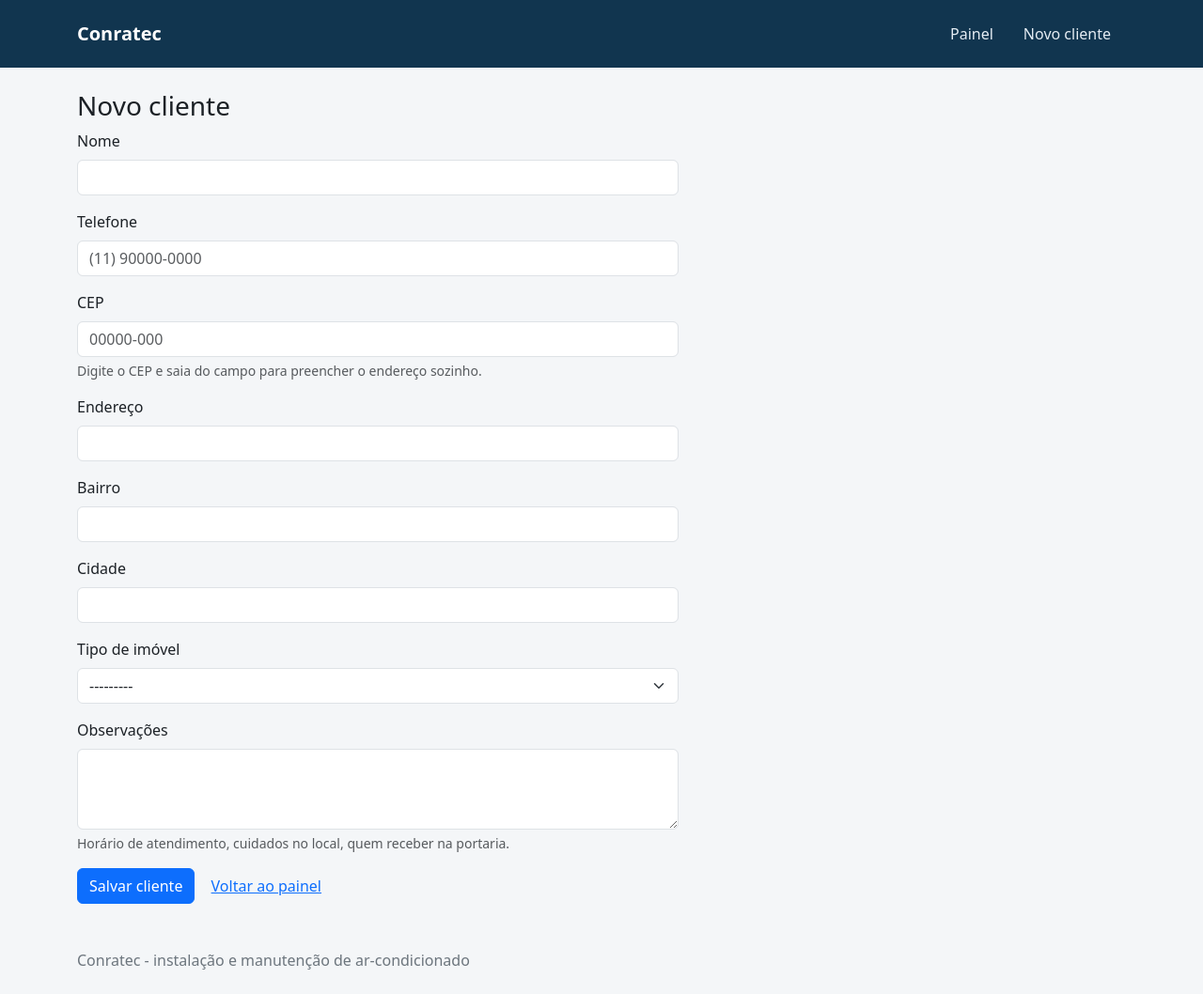
After one commit to ThiagoLopes-Cloud/PI2SEM-conratec-gestao, a Django app: page /clientes/novo/ in a window 1280 px wide. The commit adds this page. Shown: the whole page at 94% size. Run offline with Django 5.2, Linux system fonts and the light colour scheme.

Commit message:
feat: cadastro de cliente com busca de CEP

```diff
--- /dev/null
+++ b/atendimentos/forms.py
@@ -0,0 +1,40 @@
+from django import forms
+
+from .models import Cliente
+
+
+class ClienteForm(forms.ModelForm):
+    class Meta:
+        model = Cliente
+        fields = [
+            "nome",
+            "telefone",
+            "cep",
+            "endereco",
+            "bairro",
+            "cidade",
+            "tipo",
+            "observacoes",
+        ]
+        widgets = {
+            "nome": forms.TextInput(attrs={"class": "form-control"}),
+            "telefone": forms.TextInput(
+                attrs={"class": "form-control", "placeholder": "(11) 90000-0000"}
+            ),
+            "cep": forms.TextInput(
+                attrs={
+                    "class": "form-control",
+                    "placeholder": "00000-000",
+                    "inputmode": "numeric",
+                }
+            ),
+            "endereco": forms.TextInput(attrs={"class": "form-control"}),
+            "bairro": forms.TextInput(attrs={"class": "form-control"}),
+            "cidade": forms.TextInput(attrs={"class": "form-control"}),
+            "tipo": forms.Select(attrs={"class": "form-select"}),
+            "observacoes": forms.Textarea(attrs={"class": "form-control", "rows": 3}),
+        }
+        help_texts = {
+            "cep": "Digite o CEP e saia do campo para preencher o endereço sozinho.",
+            "observacoes": "Horário de atendimento, cuidados no local, quem receber na portaria.",
+        }
--- a/atendimentos/urls.py
+++ b/atendimentos/urls.py
@@ -4,5 +4,6 @@ from . import views
 
 urlpatterns = [
     path("", views.painel, name="painel"),
+    path("clientes/novo/", views.cadastrar_cliente, name="cadastrar_cliente"),
     path("clientes/<int:cliente_id>/", views.ficha_cliente, name="ficha_cliente"),
 ]
--- a/atendimentos/views.py
+++ b/atendimentos/views.py
@@ -1,9 +1,10 @@
 from datetime import timedelta
 
 from django.db.models import Count
-from django.shortcuts import get_object_or_404, render
+from django.shortcuts import get_object_or_404, redirect, render
 from django.utils import timezone
 
+from .forms import ClienteForm
 from .models import Atendimento, Cliente
 
 DIAS_DO_PAINEL = 7
@@ -67,3 +68,15 @@ def ficha_cliente(request, cliente_id):
             ),
         },
     )
+
+
+def cadastrar_cliente(request):
+    if request.method == "POST":
+        formulario = ClienteForm(request.POST)
+        if formulario.is_valid():
+            cliente = formulario.save()
+            return redirect("ficha_cliente", cliente_id=cliente.id)
+    else:
+        formulario = ClienteForm()
+
+    return render(request, "atendimentos/cliente_form.html", {"formulario": formulario})
--- a/static/css/conratec.css
+++ b/static/css/conratec.css
@@ -49,6 +49,33 @@ body {
   background-color: #44515c;
 }
 
+.formulario {
+  max-width: 40rem;
+}
+
+.mensagem-cep:empty {
+  display: none;
+}
+
+.mensagem-cep {
+  margin: 0.5rem 0 0;
+}
+
+.mensagem-cep-erro {
+  color: #8a1c1c;
+  font-weight: 600;
+}
+
+.mensagem-cep-ok {
+  color: #1d6137;
+  font-weight: 600;
+}
+
+.erro-campo {
+  color: #8a1c1c;
+  margin: 0.25rem 0 0;
+}
+
 .lista-bairros {
   list-style: none;
   margin: 0 0 1rem;
--- /dev/null
+++ b/static/js/cep.js
@@ -0,0 +1,57 @@
+const campoCep = document.getElementById("id_cep");
+const aviso = document.getElementById("aviso-cep");
+
+function mostrarAviso(texto, situacao) {
+  aviso.textContent = texto;
+  aviso.className = "mensagem-cep" + (situacao ? " mensagem-cep-" + situacao : "");
+}
+
+function preencherEndereco(endereco) {
+  document.getElementById("id_endereco").value = endereco.logradouro || "";
+  document.getElementById("id_bairro").value = endereco.bairro || "";
+  document.getElementById("id_cidade").value = endereco.localidade || "";
+}
+
+async function buscarCep() {
+  const digitos = campoCep.value.replace(/\D/g, "");
+
+  if (digitos === "") {
+    mostrarAviso("", null);
+    return;
+  }
+
+  if (digitos.length !== 8) {
+    mostrarAviso("O CEP precisa ter 8 números. Confira o que foi digitado.", "erro");
+    return;
+  }
+
+  mostrarAviso("Procurando o endereço...", null);
+
+  let endereco;
+  try {
+    const resposta = await fetch("https://viacep.com.br/ws/" + digitos + "/json/");
+    if (!resposta.ok) {
+      throw new Error("resposta " + resposta.status);
+    }
+    endereco = await resposta.json();
+  } catch {
+    mostrarAviso(
+      "Não foi possível consultar o CEP agora. Verifique a internet ou preencha o endereço à mão.",
+      "erro"
+    );
+    return;
+  }
+
+  if (endereco.erro) {
+    mostrarAviso("CEP não encontrado. Confira o número ou preencha o endereço à mão.", "erro");
+    return;
+  }
+
+  preencherEndereco(endereco);
+  campoCep.value = endereco.cep;
+  mostrarAviso("Endereço preenchido. Falta o número e o complemento.", "ok");
+}
+
+if (campoCep && aviso) {
+  campoCep.addEventListener("blur", buscarCep);
+}
--- /dev/null
+++ b/templates/atendimentos/cliente_form.html
@@ -0,0 +1,39 @@
+{% extends "base.html" %}
+{% load static %}
+
+{% block titulo %}Novo cliente - Conratec{% endblock %}
+
+{% block conteudo %}
+<h1 class="h3">Novo cliente</h1>
+
+<form method="post" novalidate class="formulario">
+  {% csrf_token %}
+
+  {% if formulario.non_field_errors %}
+    <div class="alert alert-danger">{{ formulario.non_field_errors }}</div>
+  {% endif %}
+
+  {% for campo in formulario %}
+    <div class="mb-3">
+      <label class="form-label" for="{{ campo.id_for_label }}">{{ campo.label }}</label>
+      {{ campo }}
+      {% if campo.name == "cep" %}
+        <p class="mensagem-cep" id="aviso-cep" role="status"></p>
+      {% endif %}
+      {% if campo.help_text %}
+        <p class="form-text" id="{{ campo.auto_id }}_helptext">{{ campo.help_text }}</p>
+      {% endif %}
+      {% for erro in campo.errors %}
+        <p class="erro-campo">{{ erro }}</p>
+      {% endfor %}
+    </div>
+  {% endfor %}
+
+  <button type="submit" class="btn btn-primary">Salvar cliente</button>
+  <a class="btn btn-link" href="{% url 'painel' %}">Voltar ao painel</a>
+</form>
+{% endblock %}
+
+{% block scripts %}
+  <script src="{% static 'js/cep.js' %}" defer></script>
+{% endblock %}
--- a/templates/base.html
+++ b/templates/base.html
@@ -14,6 +14,7 @@
       <nav aria-label="Navegação principal">
         <ul class="nav">
           <li class="nav-item"><a class="nav-link" href="{% url 'painel' %}">Painel</a></li>
+          <li class="nav-item"><a class="nav-link" href="{% url 'cadastrar_cliente' %}">Novo cliente</a></li>
         </ul>
       </nav>
     </div>
@@ -26,5 +27,7 @@
   <footer class="container py-4">
     <p class="text-secondary mb-0">Conratec - instalação e manutenção de ar-condicionado</p>
   </footer>
+
+  {% block scripts %}{% endblock %}
 </body>
 </html>
```
